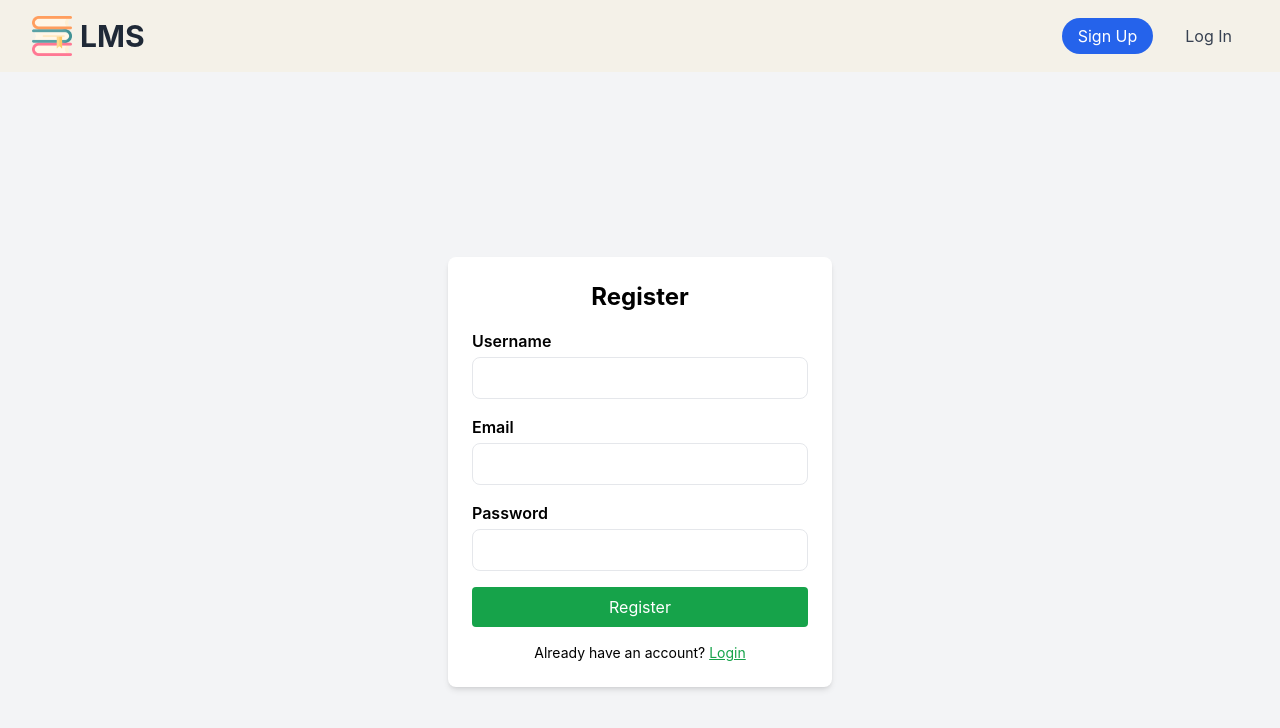
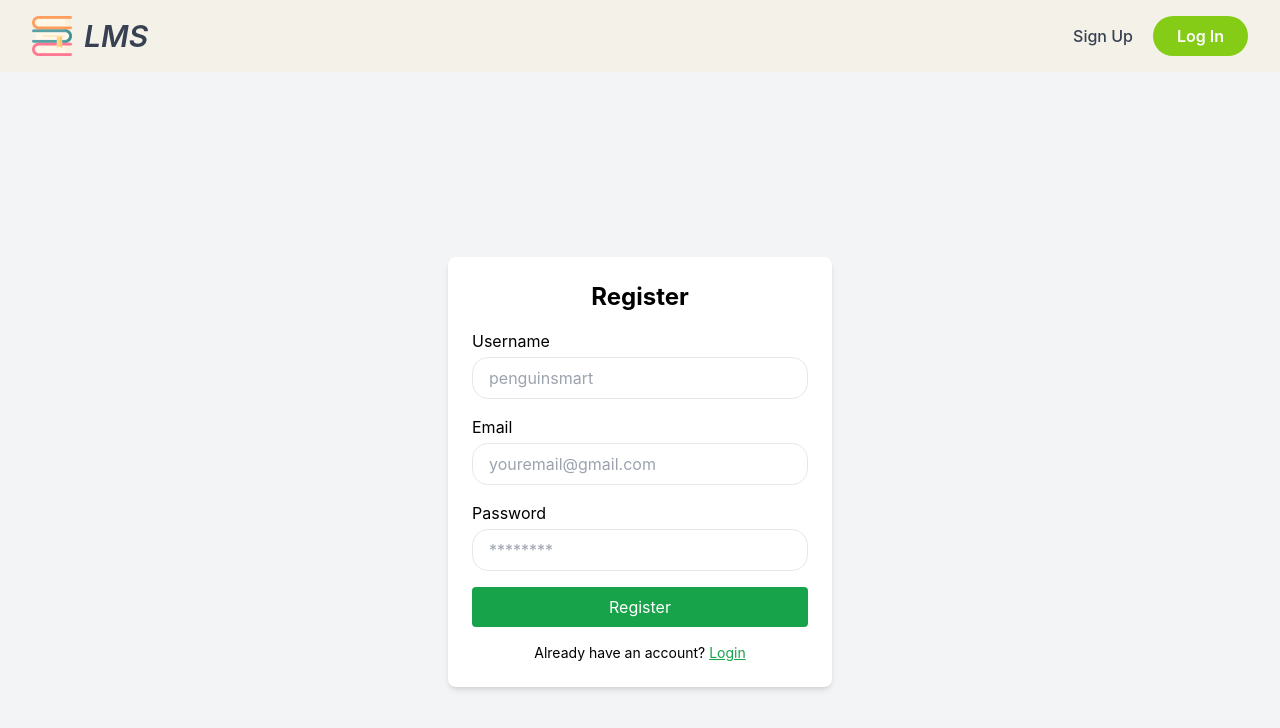
Before and after one commit to TheoKevH/library-management-system, a React (Create React App) app in the folder frontend/: page /register in a window 1280 px wide. Shown: the top 728 px of the page. Built offline with nearby package versions, Linux system fonts and the light colour scheme.

Commit message:
feat: add edit & delete functionality

```diff
--- a/frontend/src/App.js
+++ b/frontend/src/App.js
@@ -6,6 +6,7 @@ import BookList from './pages/BookList';
 import './App.css';
 import BookDetails from './pages/BookDetails';
 import AddBook from './pages/AddBook';
+import EditBook from './pages/EditBook';
 
 function App() {
   return (
@@ -17,6 +18,7 @@ function App() {
         <Route path="/books" element={<BookList />} />
         <Route path="/books/:id" element={<BookDetails />} />
         <Route path="/add" element={<AddBook />} />
+        <Route path="/edit/:id" element={<EditBook />} />
 
       </Routes>
     </Router>
--- a/frontend/src/components/Button.jsx
+++ b/frontend/src/components/Button.jsx
@@ -1,10 +1,19 @@
 import React from 'react';
 
-const Button = ({ text, className = 'bg-lime-500 text-white', onClick }) => {
+const Button = ({
+  text,
+  type = 'button',
+  onClick,
+  className = '',
+}) => {
+  const baseStyle = 'px-6 py-2 rounded-full font-semibold transition-transform duration-300 ease-in-out hover:scale-105';
+  const defaultStyle = 'bg-lime-500 text-white';
+
   return (
     <button
+      type={type}
       onClick={onClick}
-      className={`px-6 py-2 rounded-full font-semibold transition-transform duration-300 ease-in-out hover:scale-105 ${className}`}
+      className={`${baseStyle} ${defaultStyle} ${className}`}
     >
       {text}
     </button>
--- a/frontend/src/components/InputField.jsx
+++ b/frontend/src/components/InputField.jsx
@@ -1,14 +1,15 @@
 import React from 'react';
 
-const InputField = ({ label, type, name, value, onChange, error }) => (
+const InputField = ({ label, type, name, value, onChange, error, placeholder }) => (
   <div className="mb-4">
-    <label className="block mb-1 font-semibold">{label}</label>
+    <label className="block mb-1">{label}</label>
     <input
       type={type}
       name={name}
       value={value}
       onChange={onChange}
-      className="w-full px-4 py-2 border rounded-lg focus:outline-none focus:ring"
+      className="w-full px-4 py-2 border rounded-2xl focus:outline-none focus:ring"
+      placeholder={placeholder}
     />
     {error && <p className="text-red-500 text-sm mt-1">{error}</p>}
   </div>
--- a/frontend/src/components/Navbar.jsx
+++ b/frontend/src/components/Navbar.jsx
@@ -1,33 +1,36 @@
 import React from 'react';
 import { Link, useLocation } from 'react-router-dom';
+import Button from './Button';
 
 const Navbar = () => {
   const location = useLocation();
 
-  const linkStyle = (path) =>
-    `px-4 py-2 rounded-full transition ${
-      location.pathname === path
-        ? 'bg-blue-600 text-white'
-        : 'text-gray-700 hover:bg-gray-200'
-    }`;
-
   return (
     <nav className="bg-cream px-8 py-4 flex justify-between items-center">
-      <div className="flex items-center space-x-2">
+      <div className="flex items-center space-x-3">
         <img
           src="/lmslogo.png"
           alt="Logo"
           className="h-10 w-10 object-contain"
         />
-        <a href='/books' className="text-3xl font-bold text-gray-800">LMS</a>
+        <a href="/books" className="text-3xl font-semibold italic text-gray-700">
+          LMS
+        </a>
       </div>
 
-      <div className="space-x-4">
-        <Link to="/register" className={linkStyle('/register')}>
+      <div className="space-x-5 flex items-center">
+        <Link
+          to="/register"
+          className="text-gray-700 font-medium hover:underline"
+        >
           Sign Up
         </Link>
-        <Link to="/login" className={linkStyle('/login')}>
-          Log In
+
+        <Link to="/login">
+          <Button
+            text="Log In"
+            className={location.pathname === '/login' ? '' : 'bg-lime-500'}
+          />
         </Link>
       </div>
     </nav>
--- a/frontend/src/pages/BookDetails.jsx
+++ b/frontend/src/pages/BookDetails.jsx
@@ -1,6 +1,7 @@
 import React, { useEffect, useState } from 'react';
 import { useParams, Link } from 'react-router-dom';
 import API from '../utils/api';
+import Button from '../components/Button';
 
 const BookDetails = () => {
   const { id } = useParams();
@@ -40,7 +41,28 @@ const BookDetails = () => {
     <p className="text-sm text-gray-500 mb-4"><strong>ISBN:</strong> {book.isbn}</p>
     <p className="text-base text-gray-800 whitespace-pre-line">{book.description}</p>
 
-      <div className="mt-6">
+    <div className="mt-6 flex gap-4">
+      <Link to={`/edit/${book._id}`}>
+        <Button text="Edit" />
+      </Link>
+      <Button
+        text="Delete"
+        className="bg-red-500 hover:bg-red-600"
+        onClick={async () => {
+          const confirmed = window.confirm('Are you sure you want to delete this book?');
+          if (!confirmed) return;
+          try {
+            await API.delete(`/books/${book._id}`);
+            alert('Book deleted successfully');
+            window.location.href = '/books';
+          } catch (err) {
+            alert(err.response?.data?.error || 'Failed to delete book');
+          }
+        }}
+      />
+    </div>
+
+    <div className="mt-4">
       <Link to="/books" className="text-blue-600 hover:underline">← Back to Book List</Link>
     </div>
   </div>
--- /dev/null
+++ b/frontend/src/pages/EditBook.jsx
@@ -0,0 +1,83 @@
+import React, { useEffect, useState } from 'react';
+import { useParams, useNavigate } from 'react-router-dom';
+import API from '../utils/api';
+import InputField from '../components/InputField';
+import Button from '../components/Button';
+
+const EditBook = () => {
+  const { id } = useParams();
+  const [form, setForm] = useState({ title: '', author: '', isbn: '', description: '' });
+  const [errors, setErrors] = useState({});
+  const navigate = useNavigate();
+
+  useEffect(() => {
+    const fetchBook = async () => {
+      try {
+        const res = await API.get(`/books/${id}`);
+        setForm(res.data);
+      } catch (err) {
+        alert('Failed to load book data');
+        navigate('/books');
+      }
+    };
+    fetchBook();
+  }, [id, navigate]);
+
+  const validate = () => {
+    const newErrors = {};
+    if (!form.title) newErrors.title = 'Title is required';
+    if (!form.author) newErrors.author = 'Author is required';
+    if (!form.isbn) newErrors.isbn = 'ISBN is required';
+    if (!form.description) newErrors.description = 'Description is required';
+    return newErrors;
+  };
+
+  const handleChange = (e) => {
+    setForm({ ...form, [e.target.name]: e.target.value });
+  };
+
+  const handleSubmit = async (e) => {
+    e.preventDefault();
+    const validationErrors = validate();
+    if (Object.keys(validationErrors).length > 0) {
+      setErrors(validationErrors);
+      return;
+    }
+
+    try {
+      await API.put(`/books/${id}`, form);
+      alert('Book updated successfully');
+      navigate(`/book/${id}`);
+    } catch (err) {
+      alert(err.response?.data?.error || 'Failed to update book');
+    }
+  };
+
+  return (
+    <div className="min-h-screen flex items-center justify-center bg-gray-100 p-4">
+      <form onSubmit={handleSubmit} className="bg-white p-6 rounded-lg shadow-lg w-full max-w-lg">
+        <h2 className="text-2xl font-bold mb-4 text-center">Edit Book</h2>
+
+        <InputField label="Title" type="text" name="title" value={form.title} onChange={handleChange} error={errors.title} />
+        <InputField label="Author" type="text" name="author" value={form.author} onChange={handleChange} error={errors.author} />
+        <InputField label="ISBN" type="text" name="isbn" value={form.isbn} onChange={handleChange} error={errors.isbn} />
+
+        <div className="mb-4">
+          <label className="block mb-1 font-semibold">Description</label>
+          <textarea
+            name="description"
+            value={form.description}
+            onChange={handleChange}
+            className="w-full p-2 border rounded-lg focus:outline-none focus:ring"
+            rows={4}
+          />
+          {errors.description && <p className="text-red-500 text-sm mt-1">{errors.description}</p>}
+        </div>
+
+        <Button type="submit" text="Save Changes" />
+      </form>
+    </div>
+  );
+};
+
+export default EditBook;
--- a/frontend/src/pages/Register.jsx
+++ b/frontend/src/pages/Register.jsx
@@ -12,9 +12,9 @@ const Register = () => {
     const newErrors = {};
     if (!form.username) newErrors.username = 'Username is required';
     if (!form.email) newErrors.email = 'Email is required';
-    else if (!/\S+@\S+\.\S+/.test(form.email)) newErrors.email = 'Email is invalid';
+    else if (!/\S+@\S+\.\S+/.test(form.email)) newErrors.email = 'Please enter a valid email address';
     if (!form.password) newErrors.password = 'Password is required';
-    else if (form.password.length < 6) newErrors.password = 'Password must be at least 6 characters';
+    else if (form.password.length < 8) newErrors.password = 'Password must be at least 8 characters';
     return newErrors;
   };
 
@@ -50,6 +50,7 @@ const Register = () => {
           value={form.username}
           onChange={handleChange}
           error={errors.username}
+          placeholder="penguinsmart"
         />
         <InputField
           label="Email"
@@ -58,6 +59,7 @@ const Register = () => {
           value={form.email}
           onChange={handleChange}
           error={errors.email}
+          placeholder='youremail@gmail.com'
         />
         <InputField
           label="Password"
@@ -66,6 +68,7 @@ const Register = () => {
           value={form.password}
           onChange={handleChange}
           error={errors.password}
+          placeholder="********"
         />
         <button type="submit" className="w-full bg-green-600 text-white py-2 rounded hover:bg-green-700 transition">
           Register
```
Lines whose indentation alone changed are shown as unchanged.
